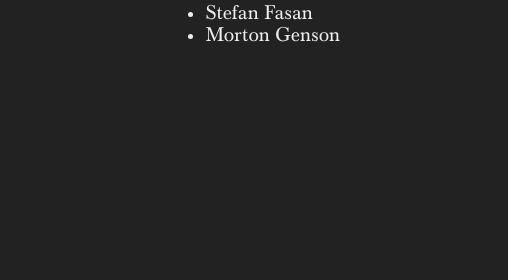
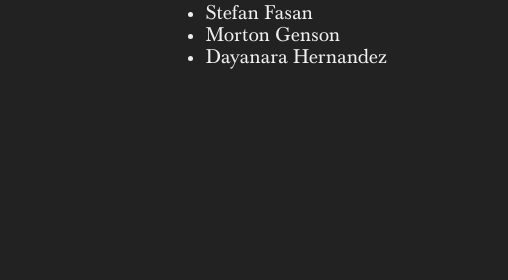
Before and after one commit to williammalo/willcraft.org, a plain HTML site: page index.html in a window 1280 px wide. Shown: the part 2872-3152 px from the top of the page, 772-1280 px from the left. Drawn offline with Linux system fonts and the light colour scheme.

Commit message:
added donator

```diff
--- a/index.html
+++ b/index.html
@@ -210,5 +210,6 @@ I'm trying to make WillPack my full time job, the more money I get,
 <li>Marcia Pearson</li>
 <li>Stefan Fasan</li>
 <li>Morton Genson</li>
+<li>Dayanara Hernandez</li>
 </ul>
 </div>
```
